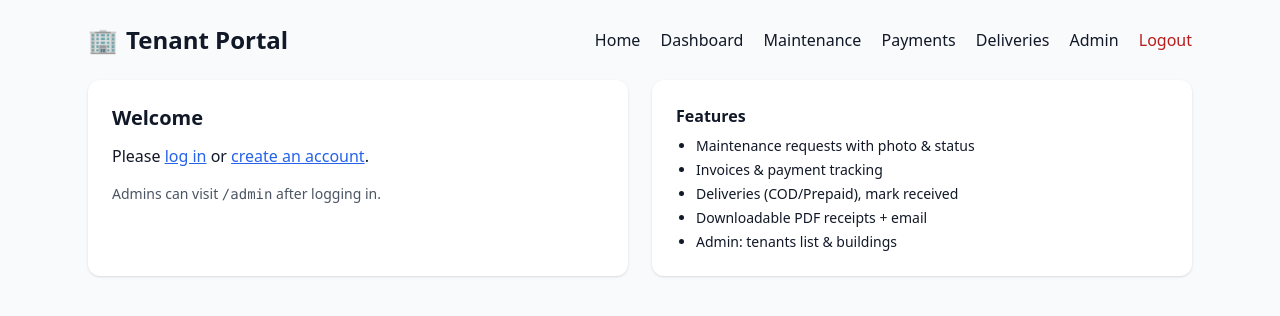
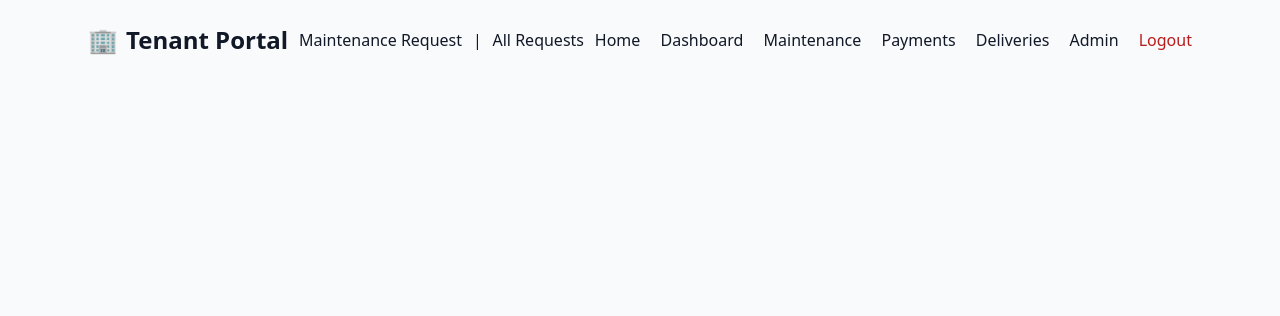
Before and after one commit to httpkyla/Tenant-Portal, a FastAPI app: page / in a window 1280 px wide. Shown: the top 316 px of the page. Run offline with FastAPI, Linux system fonts and the light colour scheme; parts of the project's set-up code (start-up, migrations or seed data) failed here and were passed over; some libraries are stand-ins or nearby versions.

Commit message:
update templates and static

```diff
--- a/app.py
+++ b/app.py
@@ -1,290 +1,53 @@
-
-import os
-from datetime import datetime
-from typing import Optional
-
-from fastapi import FastAPI, Request, Depends, Form, UploadFile, File, HTTPException
-from fastapi.responses import RedirectResponse, HTMLResponse, FileResponse, Response
+from fastapi import FastAPI, Request, Depends, Form
+from fastapi.responses import RedirectResponse
+from fastapi.templating import Jinja2Templates
 from fastapi.staticfiles import StaticFiles
-from fastapi.templating import Jinja2Templates
-from starlette.middleware.sessions import SessionMiddleware
 from sqlalchemy.orm import Session
-from passlib.hash import bcrypt
-from dotenv import load_dotenv
 
 from database import Base, engine, get_db
-from models import User, Maintenance, Payment, Delivery, Building
-from email_utils import send_email
-from pdf_utils import make_pdf_receipt
+from models import MaintenanceRequest
 
-load_dotenv()
-
-app = FastAPI(title="Tenant Portal Advanced")
+# create db tables
 Base.metadata.create_all(bind=engine)
 
-# static + templates
-os.makedirs("static", exist_ok=True)
-os.makedirs("static/uploads", exist_ok=True)
+app = FastAPI()
+
+templates = Jinja2Templates(directory="templates")
 app.mount("/static", StaticFiles(directory="static"), name="static")
-templates = Jinja2Templates(directory="templates")
 
-# sessions
-SECRET_KEY = os.getenv("SECRET_KEY", "changeme")
-app.add_middleware(SessionMiddleware, secret_key=SECRET_KEY, same_site="lax")
 
-# bootstrap admin
-ADMIN_EMAIL = os.getenv("ADMIN_EMAIL")
-ADMIN_PASSWORD = os.getenv("ADMIN_PASSWORD")
+@app.get("/")
+def home(request: Request):
+    return templates.TemplateResponse("base.html", {"request": request, "title": "Home"})
 
-from sqlalchemy import select
-from database import SessionLocal
 
-with SessionLocal() as s:
-    if ADMIN_EMAIL and ADMIN_PASSWORD:
-        existing = s.execute(select(User).where(User.email == ADMIN_EMAIL)).scalar_one_or_none()
-        if not existing:
-            u = User(email=ADMIN_EMAIL, password_hash=bcrypt.hash(ADMIN_PASSWORD), role="admin")
-            s.add(u)
-            s.commit()
-            print(f"Bootstrapped admin: {ADMIN_EMAIL}")
-    else:
-        print("No ADMIN_EMAIL/ADMIN_PASSWORD set; admin bootstrap skipped.")
+@app.get("/maintenance/form")
+def show_form(request: Request):
+    return templates.TemplateResponse("maintenance_form.html", {"request": request})
 
-# ----- helpers -----
-def get_current_user(request: Request, db: Session) -> Optional[User]:
-    uid = request.session.get("user_id")
-    if not uid:
-        return None
-    return db.get(User, uid)
-
-def require_login(request: Request, db: Session = Depends(get_db)) -> User:
-    user = get_current_user(request, db)
-    if not user:
-        raise HTTPException(status_code=401, detail="Please log in")
-    return user
-
-def require_admin(request: Request, db: Session = Depends(get_db)) -> User:
-    user = require_login(request, db)
-    if user.role != "admin":
-        raise HTTPException(status_code=403, detail="Admins only")
-    return user
-
-def send_receipt_email_safe(to_email: str, title: str, fields: dict, filename: str):
-    try:
-        pdf = make_pdf_receipt(title, fields)
-        body = f"<p>{title}</p><pre>{fields}</pre>"
-        return send_email(title, [to_email], body_html=body, attachments=[(filename, pdf, "application/pdf")])
-    except Exception as e:
-        print("Failed to build/send receipt:", e)
-        return False
-
-# ----- routes: auth -----
-@app.get("/", response_class=HTMLResponse)
-def home(request: Request):
-    return templates.TemplateResponse("home.html", {"request": request})
-
-@app.get("/register", response_class=HTMLResponse)
-def register_page(request: Request, db: Session = Depends(get_db)):
-    return templates.TemplateResponse("auth/register.html", {"request": request})
-
-@app.post("/register")
-def register(email: str = Form(...), password: str = Form(...), db: Session = Depends(get_db)):
-    email = email.strip().lower()
-    if db.query(User).filter(User.email==email).first():
-        return RedirectResponse("/login?msg=Email%20already%20registered", status_code=303)
-    user = User(email=email, password_hash=bcrypt.hash(password), role="tenant")
-    db.add(user); db.commit()
-    return RedirectResponse("/login?msg=Account%20created%2C%20please%20log%20in", status_code=303)
-
-@app.get("/login", response_class=HTMLResponse)
-def login_page(request: Request):
-    return templates.TemplateResponse("auth/login.html", {"request": request})
-
-@app.post("/login")
-def login(request: Request, email: str = Form(...), password: str = Form(...), db: Session = Depends(get_db)):
-    email = email.strip().lower()
-    u = db.query(User).filter(User.email==email).first()
-    if not u or not bcrypt.verify(password, u.password_hash):
-        return RedirectResponse("/login?msg=Invalid%20credentials", status_code=303)
-    request.session["user_id"] = u.id
-    request.session["role"] = u.role
-    return RedirectResponse("/dashboard", status_code=303)
-
-@app.get("/logout")
-def logout(request: Request):
-    request.session.clear()
-    return RedirectResponse("/")
-
-@app.get("/dashboard", response_class=HTMLResponse)
-def dashboard(request: Request, user: User = Depends(require_login)):
-    return templates.TemplateResponse("dashboard.html", {"request": request, "user": user})
-
-# ----- maintenance -----
-@app.get("/maintenance", response_class=HTMLResponse)
-def maintenance_page(request: Request, db: Session = Depends(get_db), user: User = Depends(require_login)):
-    rows = db.query(Maintenance).filter(Maintenance.user_id==user.id).order_by(Maintenance.id.desc()).all()
-    return templates.TemplateResponse("maintenance.html", {"request": request, "user": user, "rows": rows})
 
 @app.post("/maintenance")
-def maintenance_create(request: Request, note: str = Form(...), photo: UploadFile | None = File(None), db: Session = Depends(get_db), user: User = Depends(require_login)):
-    saved_path = None
-    if photo and photo.filename:
-        filename = f"{datetime.now().strftime('%Y%m%d%H%M%S')}_{photo.filename.replace(' ', '_')}"
-        saved_path = os.path.join("static/uploads", filename)
-        with open(saved_path, "wb") as f:
-            f.write(photo.file.read())
-    m = Maintenance(user_id=user.id, note=note, photo=saved_path, status="Pending")
-    db.add(m); db.commit(); db.refresh(m)
-    # email receipt
-    fields = {"Receipt": "Maintenance", "ID": m.id, "Tenant": user.email, "Note": m.note, "Status": m.status, "Created": m.created_at}
-    try:
-        import anyio
-        anyio.from_thread.run(send_receipt_email_safe, user.email, "Maintenance Receipt", fields, f"maintenance_{m.id}.pdf")
-    except Exception as e:
-        print("Email schedule failed:", e)
-    return RedirectResponse(f"/maintenance?receipt={m.id}", status_code=303)
+def create_request(
+    tenant_name: str = Form(...),
+    unit_number: str = Form(...),
+    property_name: str = Form(...),
+    description: str = Form(...),
+    db: Session = Depends(get_db)
+):
+    new_req = MaintenanceRequest(
+        tenant_name=tenant_name,
+        unit_number=unit_number,
+        property_name=property_name,
+        description=description,
+        status="Pending"
+    )
+    db.add(new_req)
+    db.commit()
+    db.refresh(new_req)
+    return RedirectResponse(url="/maintenance/list", status_code=303)
 
-@app.get("/receipt/maintenance/{mid}.pdf")
-def maintenance_receipt_pdf(mid: int, db: Session = Depends(get_db), user: User = Depends(require_login)):
-    m = db.get(Maintenance, mid)
-    if not m or m.user_id != user.id:
-        raise HTTPException(status_code=404, detail="Not found")
-    pdf = make_pdf_receipt("Maintenance Receipt", {
-        "ID": m.id, "Tenant": user.email, "Note": m.note, "Status": m.status, "Created": m.created_at
-    })
-    return Response(content=pdf, media_type="application/pdf", headers={"Content-Disposition": f'attachment; filename="maintenance_{m.id}.pdf"'} )
 
-# ----- payments -----
-@app.get("/payments", response_class=HTMLResponse)
-def payments_page(request: Request, db: Session = Depends(get_db), user: User = Depends(require_login)):
-    rows = db.query(Payment).filter(Payment.user_id==user.id).order_by(Payment.id.desc()).all()
-    return templates.TemplateResponse("payments.html", {"request": request, "user": user, "rows": rows})
-
-@app.post("/payments")
-def payments_add(description: str = Form(...), amount: float = Form(...), due_date: str = Form(...), db: Session = Depends(get_db), user: User = Depends(require_login)):
-    p = Payment(user_id=user.id, description=description, amount=amount, due_date=due_date, status="Unpaid")
-    db.add(p); db.commit(); db.refresh(p)
-    # email receipt
-    fields = {"Receipt": "Payment", "ID": p.id, "Tenant": user.email, "Description": p.description, "Amount": p.amount, "Due": p.due_date, "Status": p.status}
-    try:
-        import anyio
-        anyio.from_thread.run(send_receipt_email_safe, user.email, "Invoice Created", fields, f"payment_{p.id}.pdf")
-    except Exception as e:
-        print("Email schedule failed:", e)
-    return RedirectResponse(f"/payments?receipt={p.id}", status_code=303)
-
-@app.post("/payments/{pid}/mark-paid")
-def payments_mark_paid(pid: int, db: Session = Depends(get_db), user: User = Depends(require_login)):
-    p = db.get(Payment, pid)
-    if not p or p.user_id != user.id:
-        raise HTTPException(status_code=404, detail="Not found")
-    p.status = "Paid"; p.paid_at = datetime.now().strftime("%Y-%m-%d %H:%M:%S"); db.commit()
-    # email receipt
-    fields = {"Receipt": "Payment", "ID": p.id, "Tenant": user.email, "Description": p.description, "Amount": p.amount, "Status": p.status, "Paid at": p.paid_at}
-    try:
-        import anyio
-        anyio.from_thread.run(send_receipt_email_safe, user.email, "Payment Receipt", fields, f"payment_{p.id}.pdf")
-    except Exception as e:
-        print("Email schedule failed:", e)
-    return RedirectResponse("/payments", status_code=303)
-
-@app.get("/receipt/payment/{pid}.pdf")
-def payment_receipt_pdf(pid: int, db: Session = Depends(get_db), user: User = Depends(require_login)):
-    p = db.get(Payment, pid)
-    if not p or p.user_id != user.id:
-        raise HTTPException(status_code=404, detail="Not found")
-    pdf = make_pdf_receipt("Payment Receipt", {
-        "ID": p.id, "Tenant": user.email, "Description": p.description, "Amount": p.amount, "Due": p.due_date, "Status": p.status, "Paid at": p.paid_at
-    })
-    return Response(content=pdf, media_type="application/pdf", headers={"Content-Disposition": f'attachment; filename="payment_{p.id}.pdf"'} )
-
-# ----- deliveries -----
-@app.get("/deliveries", response_class=HTMLResponse)
-def deliveries_page(request: Request, db: Session = Depends(get_db), user: User = Depends(require_login)):
-    rows = db.query(Delivery).filter(Delivery.user_id==user.id).order_by(Delivery.id.desc()).all()
-    return templates.TemplateResponse("deliveries.html", {"request": request, "user": user, "rows": rows})
-
-@app.post("/deliveries")
-def deliveries_add(courier: str = Form(...), tracking: str = Form(...), is_cod: bool = Form(False), cod_amount: float | None = Form(None), db: Session = Depends(get_db), user: User = Depends(require_login)):
-    d = Delivery(user_id=user.id, courier=courier, tracking=tracking, is_cod=is_cod, cod_amount=cod_amount if is_cod else None, cod_paid=False, status="Logged")
-    db.add(d); db.commit(); db.refresh(d)
-    # email receipt
-    fields = {"Receipt": "Delivery", "ID": d.id, "Tenant": user.email, "Courier": d.courier, "Tracking": d.tracking, "COD?": d.is_cod, "COD Amount": d.cod_amount}
-    try:
-        import anyio
-        anyio.from_thread.run(send_receipt_email_safe, user.email, "Delivery Logged", fields, f"delivery_{d.id}.pdf")
-    except Exception as e:
-        print("Email schedule failed:", e)
-    return RedirectResponse(f"/deliveries?receipt={d.id}", status_code=303)
-
-@app.post("/deliveries/{did}/mark-received")
-def deliveries_received(did: int, db: Session = Depends(get_db), user: User = Depends(require_login)):
-    d = db.get(Delivery, did)
-    if not d or d.user_id != user.id:
-        raise HTTPException(status_code=404, detail="Not found")
-    d.status = "Received"; d.received_at = datetime.now().strftime("%Y-%m-%d %H:%M:%S")
-    db.commit()
-    return RedirectResponse("/deliveries", status_code=303)
-
-@app.post("/deliveries/{did}/mark-cod-paid")
-def deliveries_cod_paid(did: int, db: Session = Depends(get_db), user: User = Depends(require_login)):
-    d = db.get(Delivery, did)
-    if not d or d.user_id != user.id:
-        raise HTTPException(status_code=404, detail="Not found")
-    if not d.is_cod:
-        raise HTTPException(status_code=400, detail="Not a COD delivery")
-    d.cod_paid = True
-    db.commit()
-    return RedirectResponse("/deliveries", status_code=303)
-
-@app.get("/receipt/delivery/{did}.pdf")
-def delivery_receipt_pdf(did: int, db: Session = Depends(get_db), user: User = Depends(require_login)):
-    d = db.get(Delivery, did)
-    if not d or d.user_id != user.id:
-        raise HTTPException(status_code=404, detail="Not found")
-    pdf = make_pdf_receipt("Delivery Receipt", {
-        "ID": d.id, "Tenant": user.email, "Courier": d.courier, "Tracking": d.tracking,
-        "COD?": d.is_cod, "COD Amount": d.cod_amount, "COD Paid": d.cod_paid, "Status": d.status, "Received at": d.received_at
-    })
-    return Response(content=pdf, media_type="application/pdf", headers={"Content-Disposition": f'attachment; filename="delivery_{d.id}.pdf"'} )
-
-# ----- admin -----
-@app.get("/admin", response_class=HTMLResponse)
-def admin_index(request: Request, db: Session = Depends(get_db), admin: User = Depends(require_admin)):
-    counts = {
-        "tenants": db.query(User).filter(User.role=="tenant").count(),
-        "buildings": db.query(Building).count(),
-        "maintenance": db.query(Maintenance).count(),
-        "payments": db.query(Payment).count(),
-        "deliveries": db.query(Delivery).count(),
-    }
-    return templates.TemplateResponse("admin/index.html", {"request": request, "admin": admin, "counts": counts})
-
-@app.get("/admin/tenants", response_class=HTMLResponse)
-def admin_tenants(request: Request, db: Session = Depends(get_db), admin: User = Depends(require_admin)):
-    tenants = db.query(User).filter(User.role=="tenant").all()
-    buildings = db.query(Building).all()
-    return templates.TemplateResponse("admin/tenants.html", {"request": request, "tenants": tenants, "buildings": buildings})
-
-@app.post("/admin/tenants/{uid}/assign-building")
-def admin_assign_building(uid: int, building_id: int = Form(...), db: Session = Depends(get_db), admin: User = Depends(require_admin)):
-    u = db.get(User, uid)
-    if u and u.role == "tenant":
-        u.building_id = building_id or None
-        db.commit()
-    return RedirectResponse("/admin/tenants", status_code=303)
-
-@app.get("/admin/buildings", response_class=HTMLResponse)
-def admin_buildings(request: Request, db: Session = Depends(get_db), admin: User = Depends(require_admin)):
-    buildings = db.query(Building).all()
-    return templates.TemplateResponse("admin/buildings.html", {"request": request, "buildings": buildings})
-
-@app.post("/admin/buildings")
-def admin_add_building(name: str = Form(...), address: str = Form(""), db: Session = Depends(get_db), admin: User = Depends(require_admin)):
-    if not name.strip():
-        raise HTTPException(status_code=400, detail="Name required")
-    if db.query(Building).filter(Building.name==name.strip()).first():
-        return RedirectResponse("/admin/buildings?msg=exists", status_code=303)
-    b = Building(name=name.strip(), address=address.strip())
-    db.add(b); db.commit()
-    return RedirectResponse("/admin/buildings", status_code=303)
+@app.get("/maintenance/list")
+def list_requests(request: Request, db: Session = Depends(get_db)):
+    requests = db.query(MaintenanceRequest).order_by(MaintenanceRequest.created_at.desc()).all()
+    return templates.TemplateResponse("list.html", {"request": request, "requests": requests})
--- a/database.py
+++ b/database.py
@@ -1,8 +1,9 @@
-
 from sqlalchemy import create_engine
-from sqlalchemy.orm import sessionmaker, declarative_base
+from sqlalchemy.ext.declarative import declarative_base
+from sqlalchemy.orm import sessionmaker
 
 SQLALCHEMY_DATABASE_URL = "sqlite:///./tenant.db"
+
 engine = create_engine(SQLALCHEMY_DATABASE_URL, connect_args={"check_same_thread": False})
 SessionLocal = sessionmaker(autocommit=False, autoflush=False, bind=engine)
 Base = declarative_base()
--- a/templates/base.html
+++ b/templates/base.html
@@ -14,6 +14,10 @@
         <span class="text-2xl">🏢</span>
         <h1 class="text-2xl font-bold">Tenant Portal</h1>
       </div>
+
+            <a href="/maintenance/form">Maintenance Request</a> |
+            <a href="/maintenance/list">All Requests</a>
+
       <nav class="space-x-4">
         <a class="hover:underline" href="/">Home</a>
         <a class="hover:underline" href="/dashboard">Dashboard</a>
@@ -22,6 +26,9 @@
         <a class="hover:underline" href="/deliveries">Deliveries</a>
         <a class="hover:underline" href="/admin">Admin</a>
         <a class="hover:underline text-red-700" href="/logout">Logout</a>
+
+    <title>{{ title or "Tenant Portal" }}</title>
+
       </nav>
     </header>
     {% block content %}{% endblock %}
```
Also changed, not shown: models.py (+10 -8 lines), templates/maintenance.html (+24 -26 lines).
